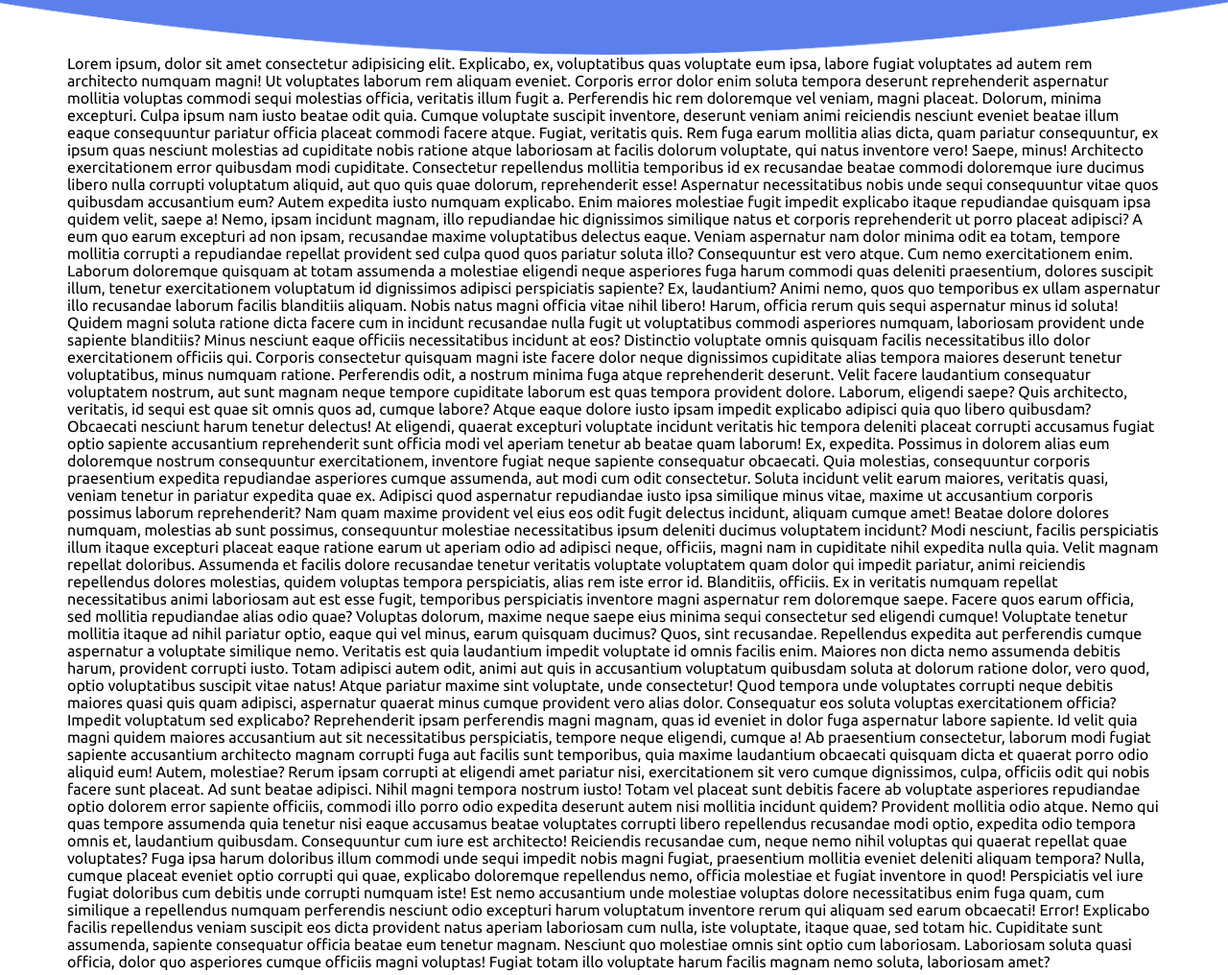
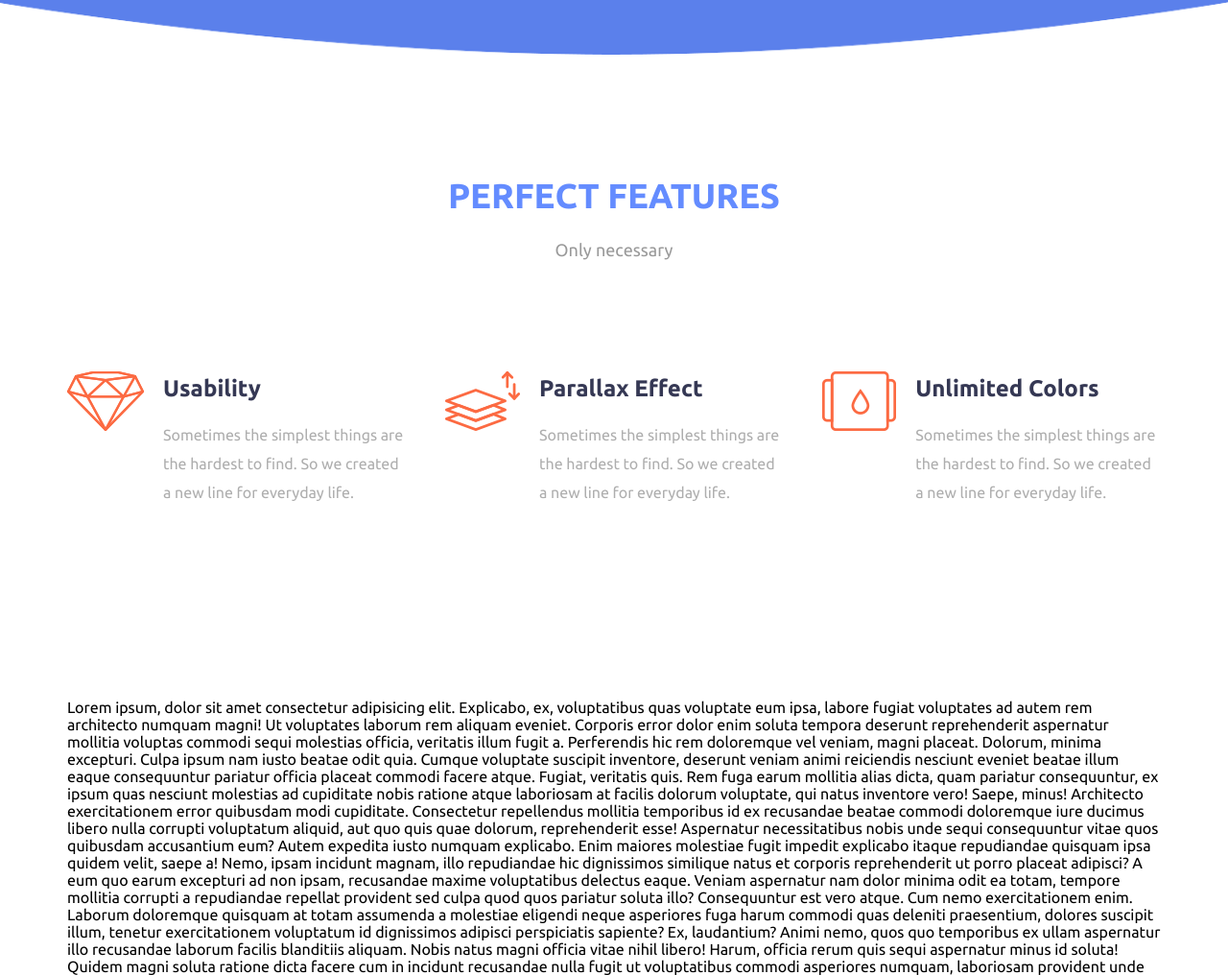
Before and after one commit to YuriyTikhonoff/wheather_app, a plain HTML site: page index.html in a window 1280 px wide. Shown: the part 933-1949 px from the top of the page at 96% size. Drawn offline with Linux system fonts and the light colour scheme.

Commit message:
Add section Features

```diff
--- a/index.html
+++ b/index.html
@@ -58,9 +58,49 @@
         </div>
         <div class="clicker"></div>
     </section>
+    <section clsss="features">
+        <div class="container">
+            <div class="features-title">
+                <div class="title">Perfect Features</div>
+                <div class="subtitle">Only necessary</div>
+            </div>
+            <div class="features-items">
+
+                <div class="feature-item">
+                    <div class="item-img">
+                        <img src="./images/icon_usability.png" alt="">
+                    </div>
+                    <div class="item-text">
+                        <div class="item-text__title">Usability</div>
+                        <div class="item-text__desc">Sometimes the simplest things are the hardest to find. So we created a new line for everyday life.</div>
+                    </div>
+                </div>
+
+                <div class="feature-item">
+                    <div class="item-img">
+                        <img src="./images/icon_parallax.png" alt="">
+                    </div>
+                    <div class="item-text">
+                        <div class="item-text__title">Parallax Effect</div>
+                        <div class="item-text__desc">Sometimes the simplest things are the hardest to find. So we created a new line for everyday life.</div>
+                    </div>
+                </div>
+
+                <div class="feature-item">
+                    <div class="item-img">
+                        <img src="./images/icon_colors.png" alt="">
+                    </div>
+                    <div class="item-text">
+                        <div class="item-text__title">Unlimited Colors</div>
+                        <div class="item-text__desc">Sometimes the simplest things are the hardest to find. So we created a new line for everyday life.</div>
+                    </div>
+                </div>
+            </div>
+        </div>
+    </section>
     <div class="container">
 
-        <p>Lorem ipsum, dolor sit amet consectetur adipisicing elit. Explicabo, ex, voluptatibus quas voluptate eum ipsa, labore fugiat voluptates ad autem rem architecto numquam magni! Ut voluptates laborum rem aliquam eveniet.
+        <p class="placeholder">Lorem ipsum, dolor sit amet consectetur adipisicing elit. Explicabo, ex, voluptatibus quas voluptate eum ipsa, labore fugiat voluptates ad autem rem architecto numquam magni! Ut voluptates laborum rem aliquam eveniet.
         Corporis error dolor enim soluta tempora deserunt reprehenderit aspernatur mollitia voluptas commodi sequi molestias officia, veritatis illum fugit a. Perferendis hic rem doloremque vel veniam, magni placeat. Dolorum, minima excepturi.
         Culpa ipsum nam iusto beatae odit quia. Cumque voluptate suscipit inventore, deserunt veniam animi reiciendis nesciunt eveniet beatae illum eaque consequuntur pariatur officia placeat commodi facere atque. Fugiat, veritatis quis.
         Rem fuga earum mollitia alias dicta, quam pariatur consequuntur, ex ipsum quas nesciunt molestias ad cupiditate nobis ratione atque laboriosam at facilis dolorum voluptate, qui natus inventore vero! Saepe, minus!
--- a/styles.scss
+++ b/styles.scss
@@ -191,3 +191,64 @@
 .bg-white {
     background-color: #ffffff;
 }
+
+.features{
+    margin-top: 125px;
+    display: flex;
+    flex-direction: column;
+    align-items: center;
+    justify-content: center;
+}
+
+.features-title {
+    & .title{
+        margin-top: 125px;
+        text-align: center;
+        font-size: 36px;
+        line-height: 1.2;
+        font-weight: 700;
+        text-transform: uppercase;
+        color: #648cff;
+    }
+    & .subtitle {
+        margin-top: 25px;
+        text-align: center;
+        font-size: 18px;
+        line-height: 1.2;
+        font-weight: 400;
+        color: #999999;
+    }
+}
+
+.features-items {
+    margin-top: 115px;
+    display: flex;
+    gap: 40px;
+}
+
+.feature-item {
+    display: flex;
+    & .item-img{
+        margin-right: 20px;
+    }
+}
+
+.item-text__title{
+    font-size: 24px;
+    line-height: 36px;
+    font-weight: 700;
+    color: #353854;
+}
+
+.item-text__desc {
+    margin-top: 15px;
+    font-size: 16px;
+    line-height: 30px;
+    font-weight: 400;
+    color: #aeaeae;
+}
+
+
+.placeholder{
+    margin-top: 200px;
+}
```
Also changed, not shown: images/icon_colors.png (added), images/icon_parallax.png (added), images/icon_usability.png (added), styles.css, 1 other file.
